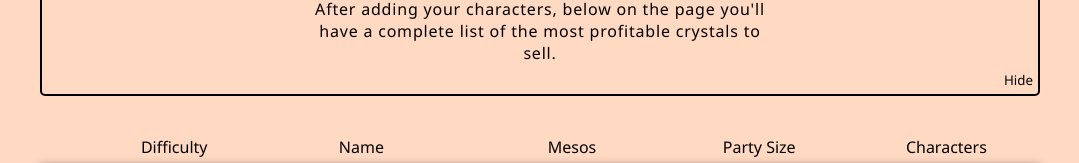
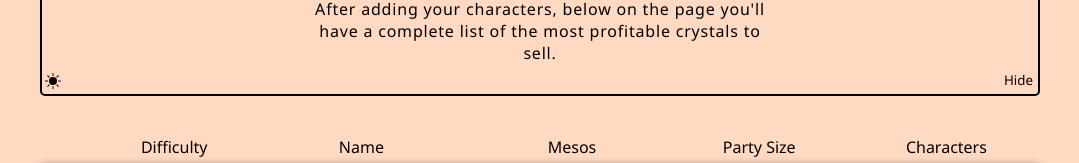
Before and after one commit to Trezlor/bosscrystalCalculator-v3, a Next.js app: page / in a window 1280 px wide. Shown: the part 513-676 px from the top of the page, without its empty margins (100-1179 px from the left). Built offline with nearby package versions, Linux system fonts and the light colour scheme.

Commit message:
added sun icon for later color scheme

```diff
--- a/package.json
+++ b/package.json
@@ -12,7 +12,8 @@
     "@next/font": "13.1.6",
     "next": "13.1.6",
     "react": "18.2.0",
-    "react-dom": "18.2.0"
+    "react-dom": "18.2.0",
+    "react-icons": "^4.7.1"
   },
   "devDependencies": {
     "eslint": "8.33.0",
--- a/pages/index.js
+++ b/pages/index.js
@@ -1,5 +1,6 @@
 import Head from 'next/head';
 import { useState } from 'react';
+import { BsFillSunFill } from 'react-icons/bs';
 import BossesList from '../components/BossesList';
 import bosses from '../json/data';
 import styles from '../styles/Home.module.css';
@@ -7,6 +8,13 @@ import styles from '../styles/Home.module.css';
 export default function Home() {
 	let [showHideContainer, setShowHideButton] = useState('show_info_container');
 	let [showHideButtonName, setShowHideButtonName] = useState('Hide');
+
+	// const darkThemeMq = window.matchMedia('prefers-color-scheme: dark');
+	// if (darkThemeMq.matches) {
+	// 	console.log('dark theme');
+	// } else {
+	// 	console.log('light theme');
+	// }
 
 	return (
 		<>
@@ -32,6 +40,8 @@ export default function Home() {
 
 					<h2>Result:</h2>
 					<p>After adding your characters, below on the page you&apos;ll have a complete list of the most profitable crystals to sell.</p>
+
+					<BsFillSunFill className={styles.sun_icon} />
 
 					<small
 						onClick={() => {
--- a/styles/Home.module.css
+++ b/styles/Home.module.css
@@ -25,6 +25,13 @@
 .info_container p.space_paragraph {
 	margin-bottom: 1rem;
 }
+.info_container .sun_icon {
+	bottom: 0.5rem;
+	color: white;
+	cursor: pointer;
+	left: 0.3rem;
+	position: absolute;
+}
 
 .hide_info_container h2,
 .hide_info_container p {
@@ -47,6 +54,9 @@
 @media (prefers-color-scheme: light) {
 	.info_container {
 		border: 2px solid rgb(0, 0, 0);
+	}
+	.info_container .sun_icon {
+		color: black;
 	}
 }
 
```
Also changed, not shown: 1 other file (tests, documents, lock files or other folders).
